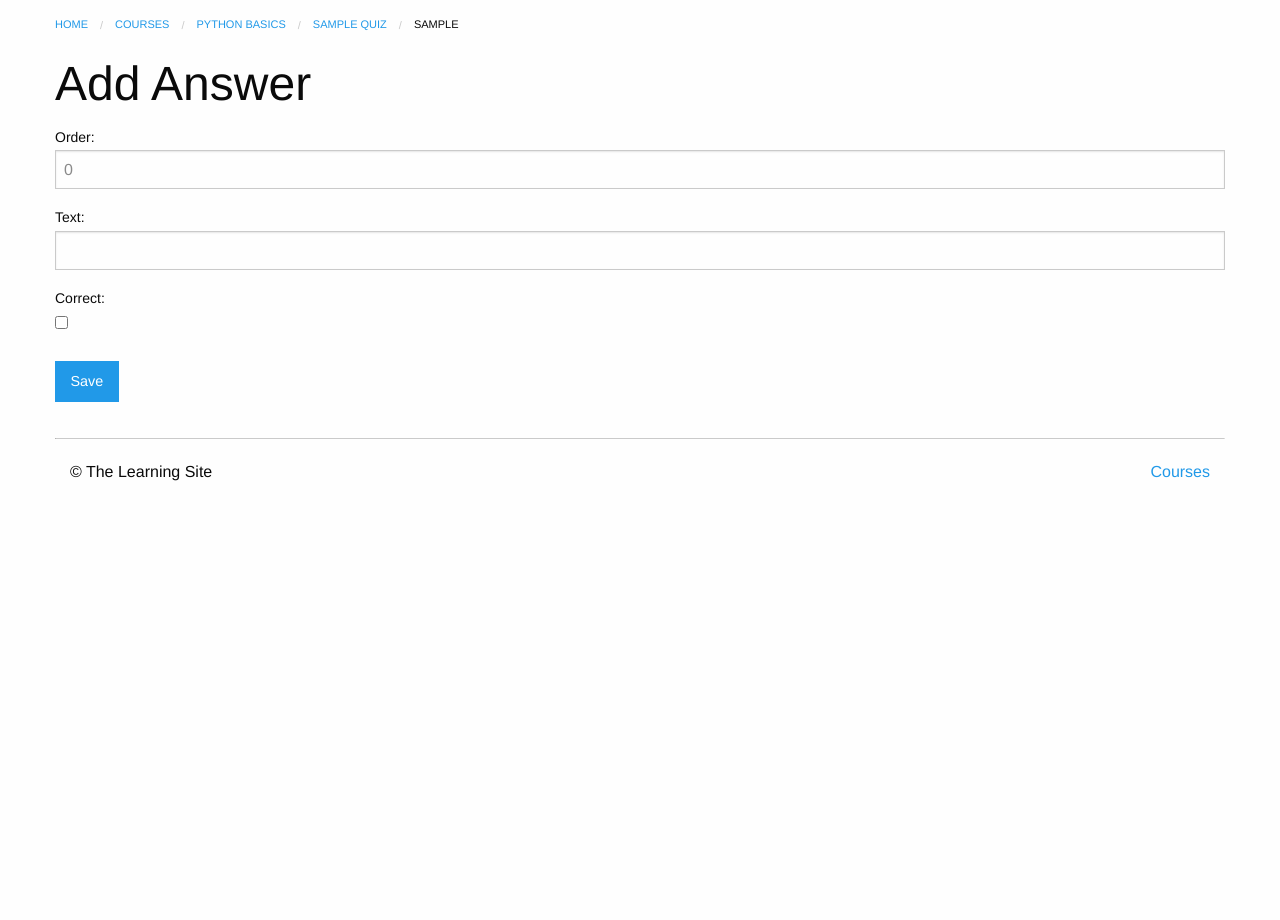
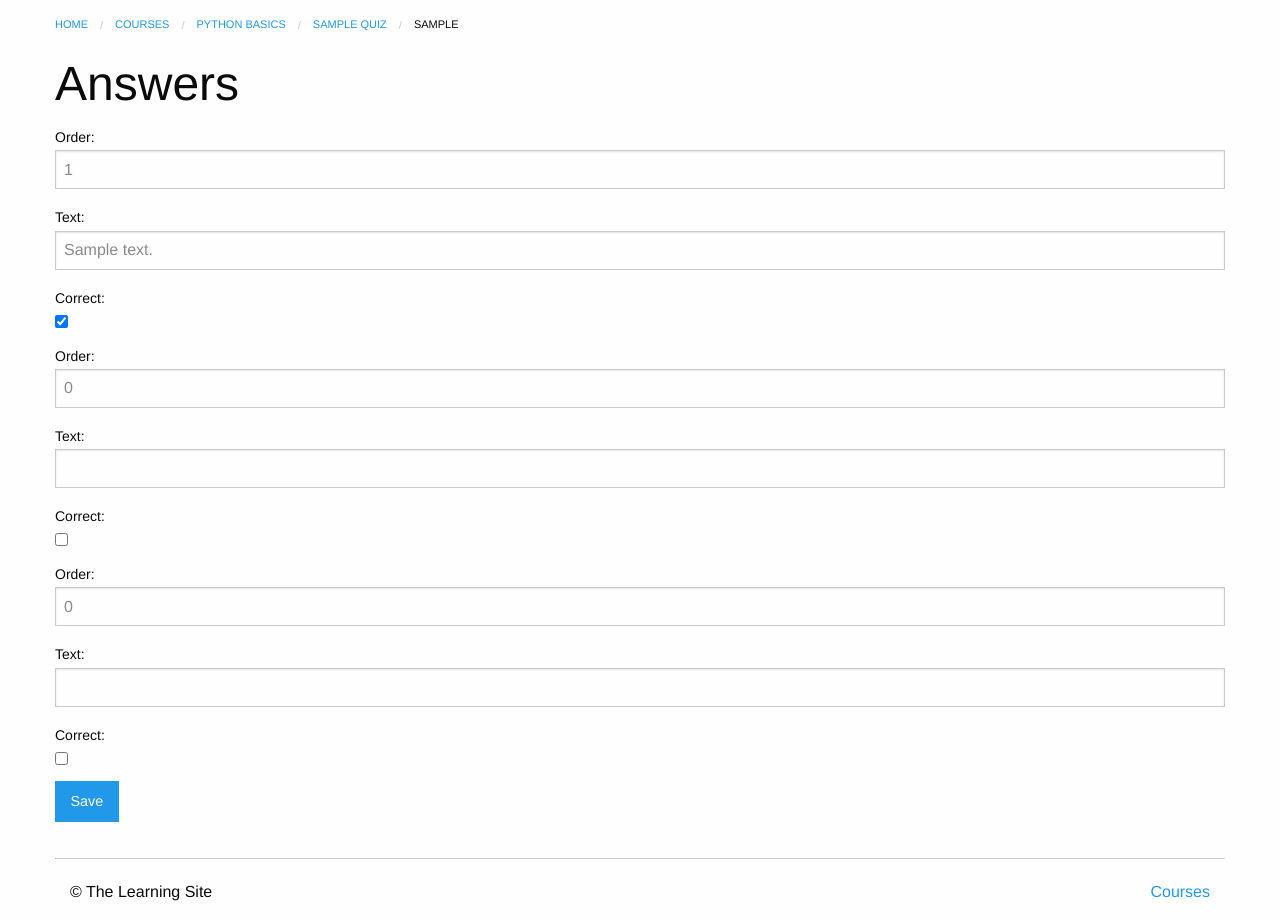
Before and after one commit to rgerhardt/Treehouse_Python_Track, a Django app: page /courses/1/create_answer/ in a window 1280 px wide. Shown: the part 54-974 px from the top of the page. Before the commit the page ends 535 px from the top, so only its background shows below. Run offline with Django 3.2, Linux system fonts and the light colour scheme; a user stored in the database is signed in; data comes from the database, SQL or seed files in the repository; tables that the repository leaves empty hold one stand-in row (values such as "Sample post").

Commit message:
Replace answerform by answerformset

```diff
--- a/learning_site2/courses/forms.py
+++ b/learning_site2/courses/forms.py
@@ -35,3 +35,9 @@ class AnswerForm(forms.ModelForm):
             'text',
             'correct',
         ]
+
+AnswerFormSet = forms.modelformset_factory(
+    models.Answer,
+    form=AnswerForm,
+    extra=2,
+)
--- a/learning_site2/courses/templates/courses/answer_form.html
+++ b/learning_site2/courses/templates/courses/answer_form.html
@@ -1,7 +1,7 @@
 {%  extends  "courses/layout.html" %}
 {% load course_extras %}
 
-{% block title %} New Answer for {{ question.prompt }} | {{ question.quiz.course.title }} {{  block.super }}
+{% block title %} {{ question|default:"New answer" }} | {{ question.quiz.course.title }} {{  block.super }}
 {%  endblock %}
 
 {% block breadcrumbs %}
@@ -13,11 +13,19 @@
 {% block content %}
     <div class="row columns">
         {{ block.super }}
-        <h1>Add Answer</h1>
+    </div>
+    <div class="row columns">
+        <h1>Answers</h1>
         <form method="POST" action="">
             {% csrf_token %}
+            <section>
+                {{ formset }}
+            </section>
             {{ form.as_p }}
             <input type="submit" class="button" value="Save">
         </form>
+
     </div>
+
+
 {% endblock %}
--- a/learning_site2/courses/views.py
+++ b/learning_site2/courses/views.py
@@ -92,17 +92,22 @@ def create_question(request, quiz_pk, question_type):
 def answer_form(request, question_pk):
     question = get_object_or_404(models.Question, pk=question_pk)
 
-    form = forms.AnswerForm()
+    formset = forms.AnswerFormSet(queryset=question.answer_set.all())
 
     if request.method == 'POST':
-        form = forms.AnswerForm(request.POST)
-        if form.is_valid():
-            answer = form.save(commit=False)
-            answer.question = question
-            answer.save()
-            messages.success(request, "Answer Added")
-            return HttpResponseRedirect(question.get_absolute_url())
+        answers = forms.AnswerFormSet(request.POST,
+                                      queryset=question.answer_set.all())
+
+        if formset.is_valid():
+            answer_form = formset.save(commit=False)
+
+            for answer in answers:
+                answer.question = question
+                answer.save()
+            messages.success(request, "Added answers")
+            return HttpResponseRedirect(question.quiz.get_absolute_url())
+
     return render(request, "courses/answer_form.html", {
         'question': question,
-        'form': form
+        'formset': formset
     })
```
